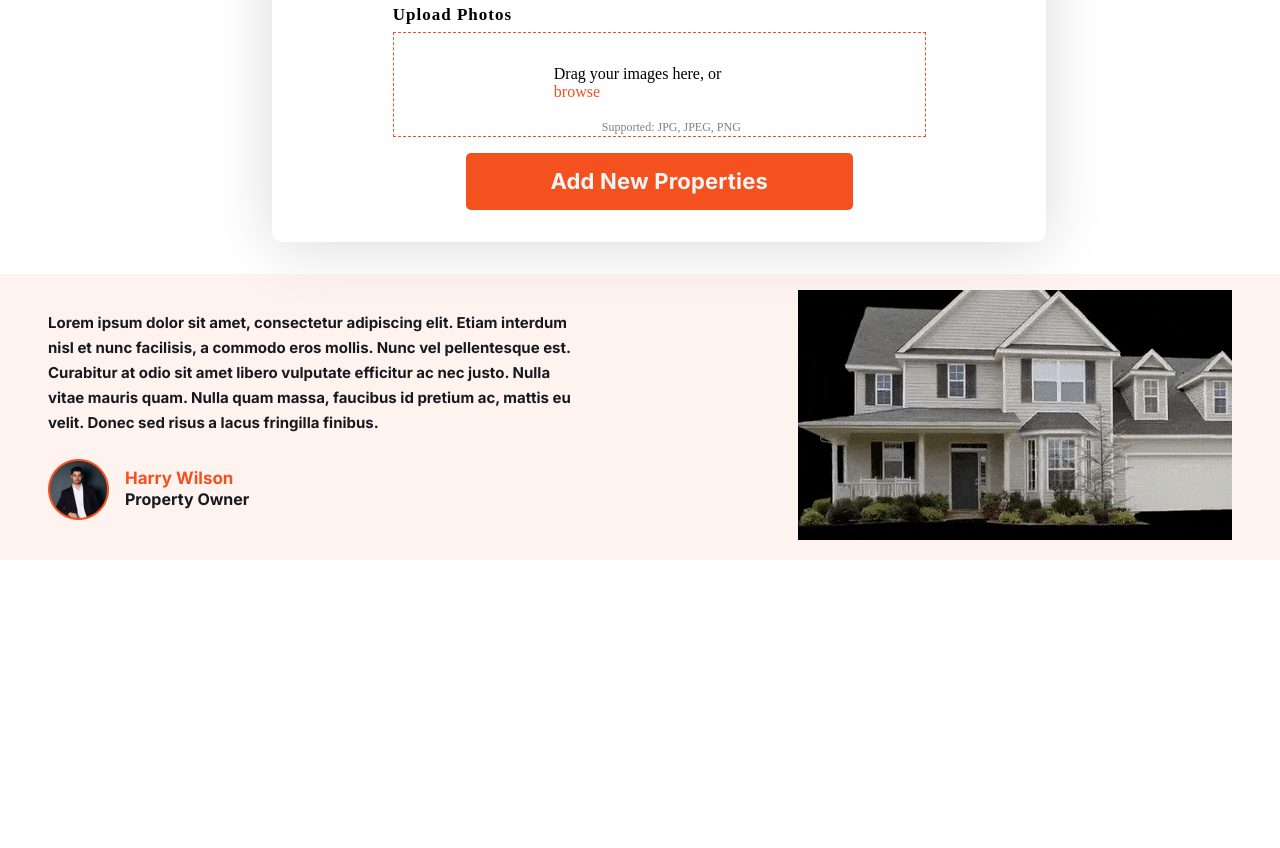
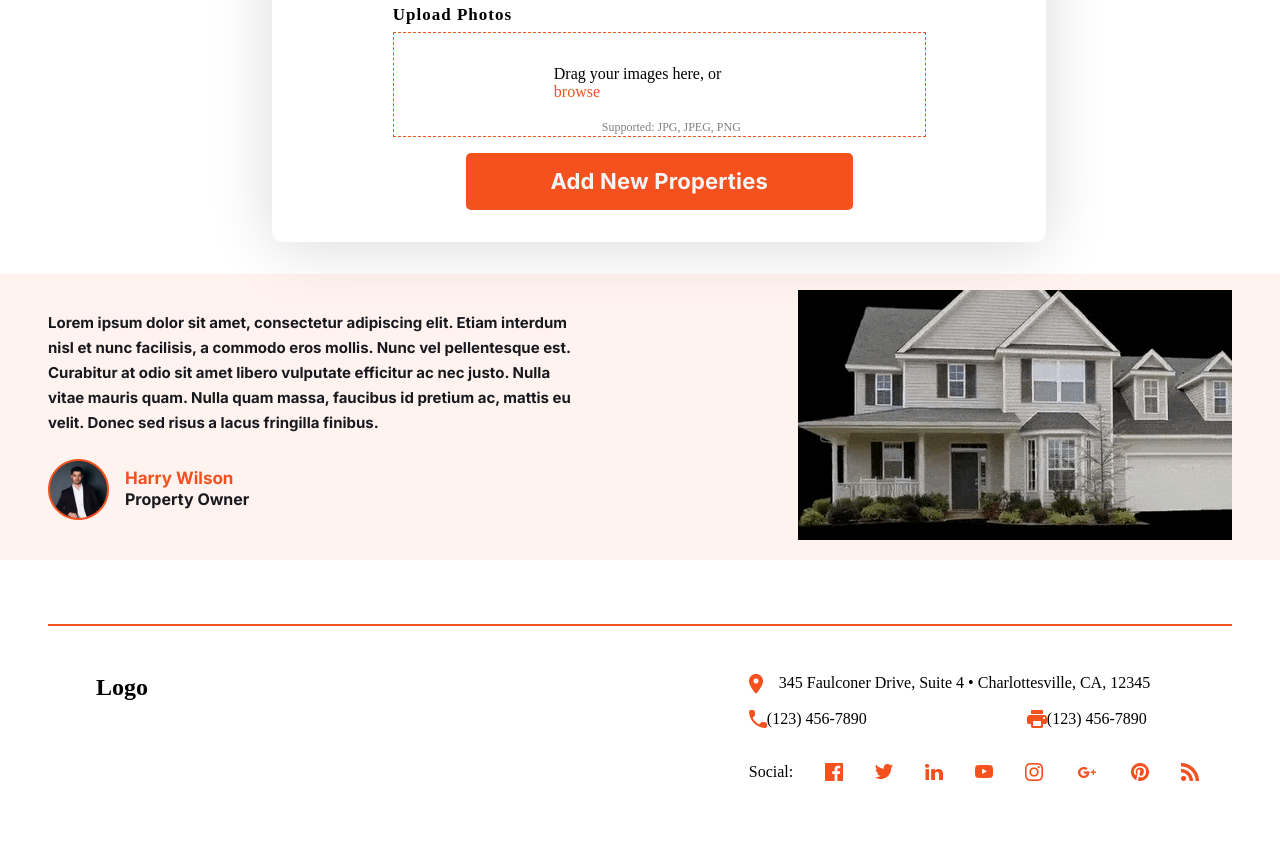
Before and after one commit to 1FarukDev/Home-living-cost.github.io, a plain HTML site: page index.html in a window 1280 px wide. Shown: the part 3909-4757 px from the top of the page. Before the commit the page ends 4517 px from the top, so only its background shows below. Drawn offline with Linux system fonts and the light colour scheme.

Commit message:
details added

```diff
--- a/index.html
+++ b/index.html
@@ -488,12 +488,62 @@
           fringilla finibus.
         </p>
         <div id="article-profile">
-          <div class="profile-img"><img src="/Image/man.png" alt=""></div>
-          <div class="name">Harry Wilson <p class="property-owner">Property Owner</p></div>
+          <div class="profile-img"><img src="/Image/man.png" alt="" /></div>
+          <div class="name">
+            Harry Wilson
+            <p class="property-owner">Property Owner</p>
+          </div>
         </div>
       </div>
-      <div id="article-image"><img src="/Image/house.gif" alt=""></div>
+      <div id="article-image"><img src="/Image/house.gif" alt="" /></div>
     </section>
+
+    <!-- Company Details -->
+    <section id="company-details">
+      <div class="detail-line"></div>
+      <div class="detail-info">
+        <div class="detail-logo"><h1>Logo</h1></div>
+        <div class="details">
+          <div class="details-address">
+            <img src="/Image/location.png" alt="" />
+            <p class="address">
+              345 Faulconer Drive, Suite 4 • Charlottesville, CA, 12345
+            </p>
+
+            </div>
+            <div class="detail-tel">
+              <div class="call">
+                <img src="/Image/call.png" alt="">
+                <p class="call-number">(123) 456-7890</p>
+              </div>
+              <div class="print">
+                <img src="/Image/print.png" alt="">
+                <p class="call-number">(123) 456-7890</p>
+              </div>
+          </div>
+          <div class="social">
+            <p class="social">Social:</p>
+
+            <img src="/Image/Facebook.png" alt="" class="social-img">
+            <img src="/Image/Twitter.png" alt="" class="social-img">
+            <img src="/Image/LinkedIn.png" alt="" class="social-img">
+            <img src="/Image/Youtube.png" alt="" class="social-img">
+            <img src="/Image/Instagram.png" alt="" class="social-img">
+            <img src="/Image/googleplus black.1.png" alt="" class="social-img">
+            <img src="/Image/Pinterest.png" alt="" class="social-img">
+            <img src="/Image/RSS.png" alt="" class="social-img">
+          </div>
+        </div>
+      </div>
+    </section>
+    <!----Footer---->
+    <!-- <footer>
+     <div class="footer-line"></div>
+     <div class="footer-info">
+      <div class="footer-logo"><h1>Logo</h1><div>
+      <div class="footer-details"></div>
+     </div>
+    </footer> -->
     <script src="./script.js"></script>
   </body>
 </html>
--- a/style.css
+++ b/style.css
@@ -53,7 +53,7 @@ i {
 .fa-bars {
   display: none;
 }
-section {
+section, footer {
   padding: 1rem 3rem;
 }
 .hero {
@@ -600,6 +600,60 @@ font-size: 16px;
 line-height: 26px;
 color: #18191F;
 }
+/* Company Details */
+.detail-info{
+  display: flex;
+  justify-content: space-between;
+  padding: 3rem;
+}
+.detail-line{
+  width: 100%;
+  height: 2px;
+  background-color: #F4511E;
+}
+.details-address{
+  display: flex;
+}
+.details{
+  /* border: 1px solid black; */
+  width: 40%;
+}
+.address{
+  padding-left: 1rem;
+}
+.detail-tel{
+  display: flex;
+  align-items: center;
+  margin-top: 1rem;
+  margin-bottom: 2rem;
+  /* justify-content: space-around; */
+}
+.call{
+  display: flex;
+}
+.print{
+  margin-left: 10rem;
+  display: flex;
+}
+.social{
+  display: flex;
+  align-items: center;
+  /* margin-top: 1rem; */
+}
+.social-img{
+  padding-left: 2rem;
+}
+/* Footer */
+/*
+footer{
+  margin-top: 5rem;
+  width: auto;
+}
+.footer-line{
+  width: 100%;
+  height: 2px;
+  background-color: #F4511E;
+} */
 @media (max-width: 770px) {
   ul {
     display: flex;
```
Also changed, not shown: Image/Facebook.png (added), Image/Instagram.png (added), Image/LinkedIn.png (added), Image/Path (1).png (deleted), Image/Pinterest.png (added), Image/RSS.png (added), Image/Shape.png (deleted), Image/Twitter.png (added), Image/Youtube.png (added), Image/call.png (added), Image/googleplus black.1.png (added), Image/location.png (added), Image/print.png (added).
